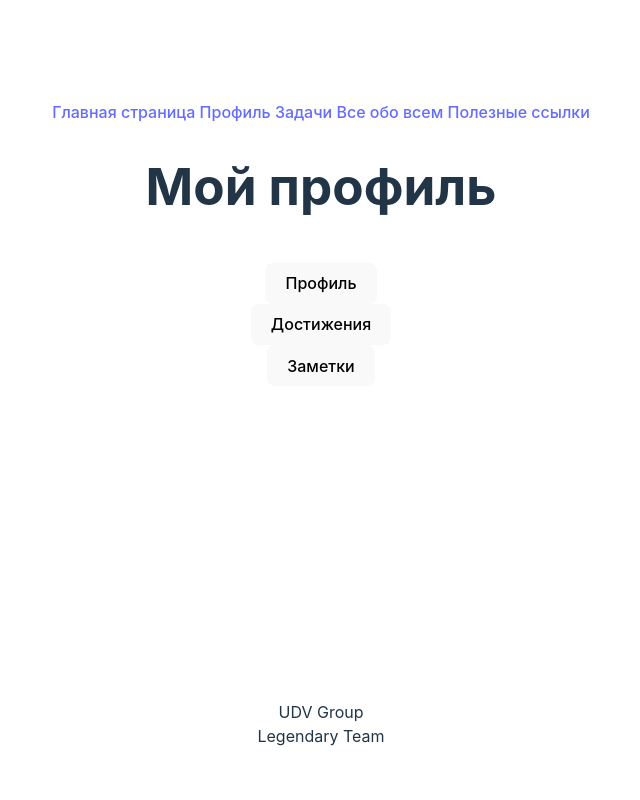
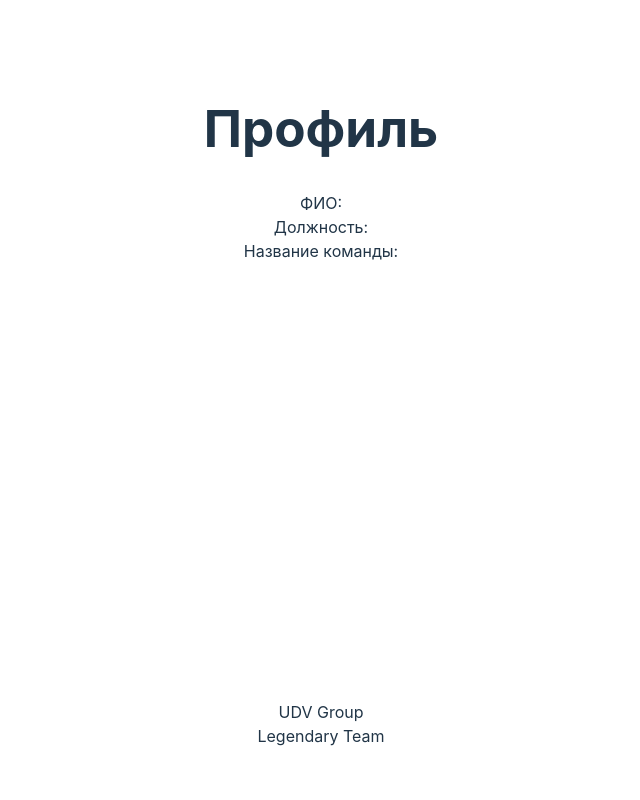
Before and after one commit to KitnissPrior/AdaptationWebsite, a React (Vite) app in the folder client/: page /home/myprofile/profile in a window 1280 px wide. Shown: the top 800 px of the page, without its empty margins (319-959 px from the left). Built offline with nearby package versions, Linux system fonts and the light colour scheme.

Commit message:
Navigation improved

```diff
--- a/client/src/App.tsx
+++ b/client/src/App.tsx
@@ -23,16 +23,16 @@ function App() {
                 <Container>
                     <Route path={'/'} exact component={() => <HelloScreen/>} />
                     <Route path={'/login'} component={() => <LoginScreen/> }/>
-                    <Route path={'/home'} exact component={() => <HomeScreen/>}></Route>
+                    <Route path={'/home'} exact component={() => <HomeScreen/>}/>
 
-                    <Route path={'/home/myprofile'} component={() => <ProfileScreen/>}/>
+                    <Route path={'/home/myprofile'} exact component={() => <ProfileScreen/>}/>
                     <Route path={'/home/myprofile/profile'} component={() => <EditProfileScreen/>}/>
                     <Route path={'/home/myprofile/achievements'} component={() => <AchievementsScreen/>}/>
-                    <Route path={'/home/myprofile/notes'} component={() => <NotesScreen/>}></Route>
+                    <Route path={'/home/myprofile/notes'} component={() => <NotesScreen/>}/>
 
-                    <Route path={'/home/tasks'} component={() => <TasksScreen/>}></Route>
-                    <Route path={'/home/welcomepage'} component={() => <WelcomePageScreen/>}></Route>
-                    <Route path={'/home/links'} component={() => <LinksScreen/>}></Route>
+                    <Route path={'/home/tasks'} component={() => <TasksScreen/>}/>
+                    <Route path={'/home/welcomepage'} component={() => <WelcomePageScreen/>}/>
+                    <Route path={'/home/links'} component={() => <LinksScreen/>}/>
                 </Container>
             </main>
             <Footer />
--- a/client/src/screens/Profile.tsx
+++ b/client/src/screens/Profile.tsx
@@ -1,12 +1,11 @@
 import Header from '../components/Header';
-import activeUser from './Login';
 import { Container } from 'react-bootstrap';
 import { useHistory } from 'react-router-dom';
 
 const ProfileButton: React.FC = () => {
   const history = useHistory();
   const handleButtonClick = () => {
-    history.push('/profile');
+    history.push('/home/myprofile/profile');
   };
 
   return (
@@ -22,7 +21,7 @@ const AchievementsButton: React.FC = () => {
   const history = useHistory();
 
   const handleButtonClick = () => {
-    history.push('/achievements');
+    history.push('/home/myprofile/achievements');
   };
 
   return (
@@ -38,7 +37,7 @@ const NotesButton: React.FC = () => {
   const history = useHistory();
 
   const handleButtonClick = () => {
-    history.push('/notes');
+    history.push('/home/myprofile/notes');
   };
 
   return (
```
